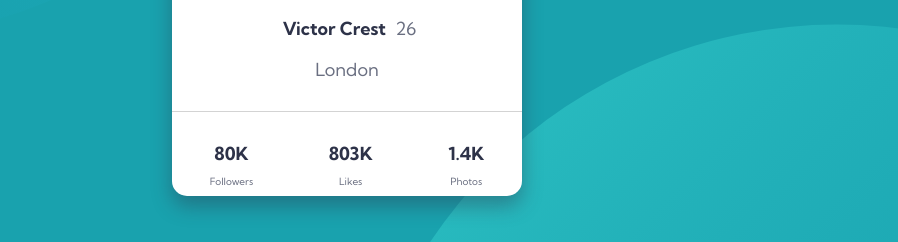
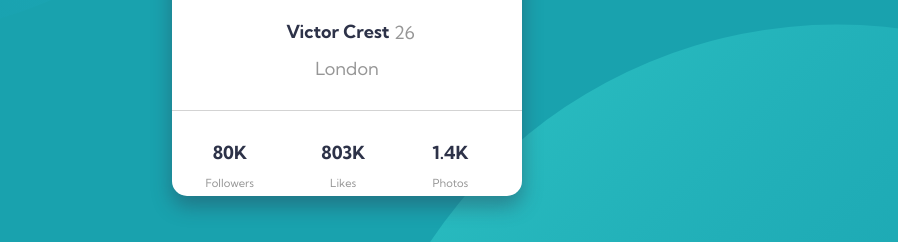
Before and after one commit to gbasbu/frontend-challenges, a plain HTML site: page profile-card-component-main/index.html in a window 1280 px wide. Shown: the part 376-618 px from the top of the page, without its empty margins (293-1191 px from the left). Drawn offline with Linux system fonts and the light colour scheme.

Commit message:
fixed html validations

```diff
--- a/profile-card-component-main/index.html
+++ b/profile-card-component-main/index.html
@@ -26,24 +26,24 @@
           <img src="./images/image-victor.jpg" alt="">
         </div>
         <div class="row-3">
-          <span class="title">Victor Crest</span>
+          <h4>Victor Crest</h4>
           <span>26</span>
           <p>London</p>
         </div>
         <div class="row-4">
-          <span class="span-1">
-            80K
-            <p>Followers</p>
-          </span>
-          <span>
-            803K
-            <p>Likes</p>
-          </span>
-          <span>
-            1.4K
-            <p>Photos</p>
-          </span>
-        </div>
+            <div>
+              <span>80K</span>
+              <p>Followers</p>
+            </div>
+            <div>
+              <span>803K</span>
+              <p>Likes</p>
+            </div>
+            <div>
+              <span>1.4K</span>
+              <p>Photos</p>
+            </div>
+          </div>
       </article>
     </section>
     <footer>
--- a/profile-card-component-main/style.scss
+++ b/profile-card-component-main/style.scss
@@ -50,40 +50,35 @@ main{
             }
         }
         .row-3{
-            padding-top: 20px;
-            .title{
-                font-weight: 700;
+            color: $Dark-gray;
+            text-align: center;
+            h4{
+                display: inline-block;
                 color: $Very-dark-desaturated-blue;
-            }
-            span{
-                font-weight: 400;
-                color: $Dark-grayish-blue;
-                padding-left: 5px;
+                padding-left: 7px;
             }
             p{
-                color: $Dark-grayish-blue;
+                margin-top: -10px;
             }
         }
         .row-4{
             display: flex;
             justify-content: space-around;
+            padding-right: 20px;
+            padding-top: 30px;
             margin-top: 30px;
             border-top: 1px solid lightgray;
-            padding-top: 30px;
             span{
                 font-weight: 700;
                 color: $Very-dark-desaturated-blue;
-                p{
-                    color: $Dark-grayish-blue;
-                    font-weight: 200;
-                    font-size: 10px;
-                }
+            }
+            p{
+                color: $Dark-gray;
+                font-size: .7rem;
             }
         }
     }
-
+    footer{
+        margin-top: 50px;
+    }
 }
-footer{
-    margin-top: 50px;
-    position: relative;
-}
```
Also changed, not shown: profile-card-component-main/style.css.
